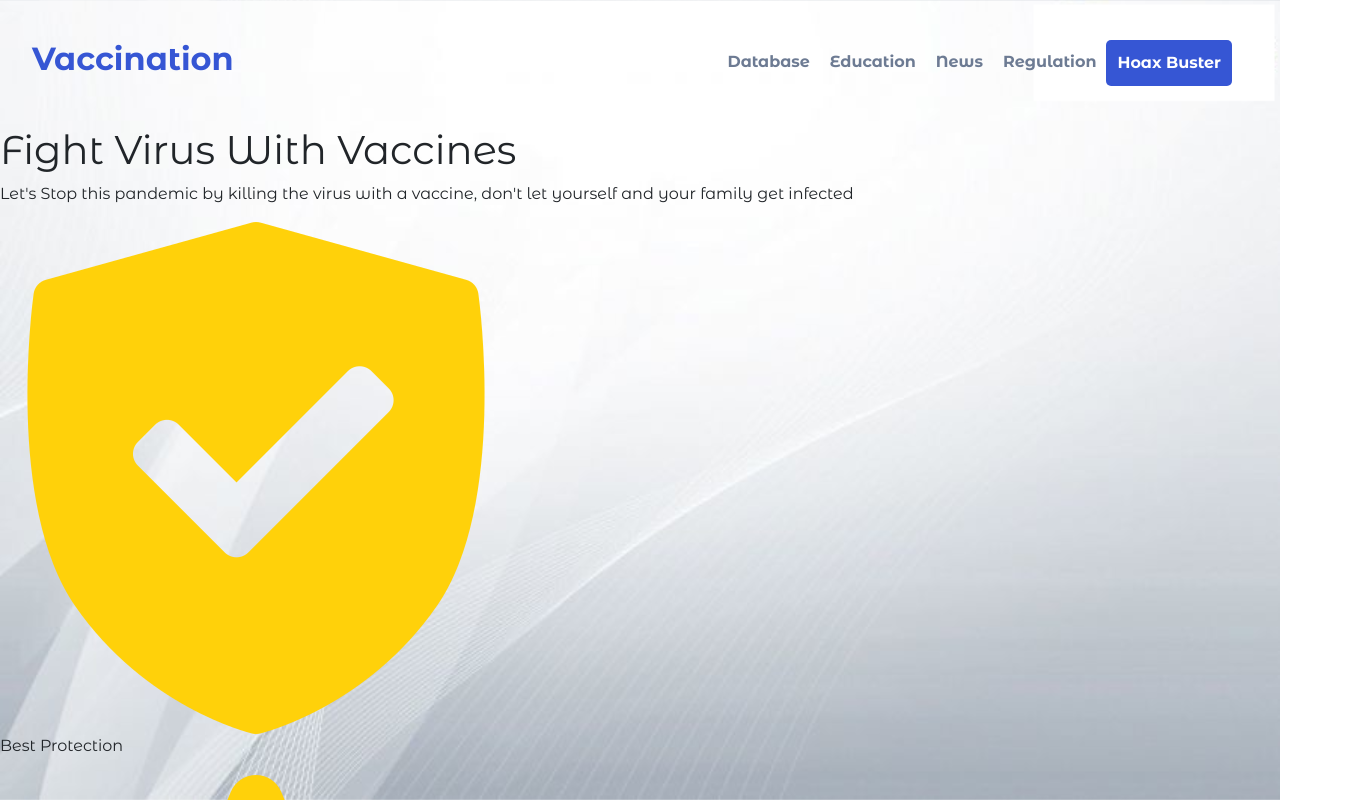
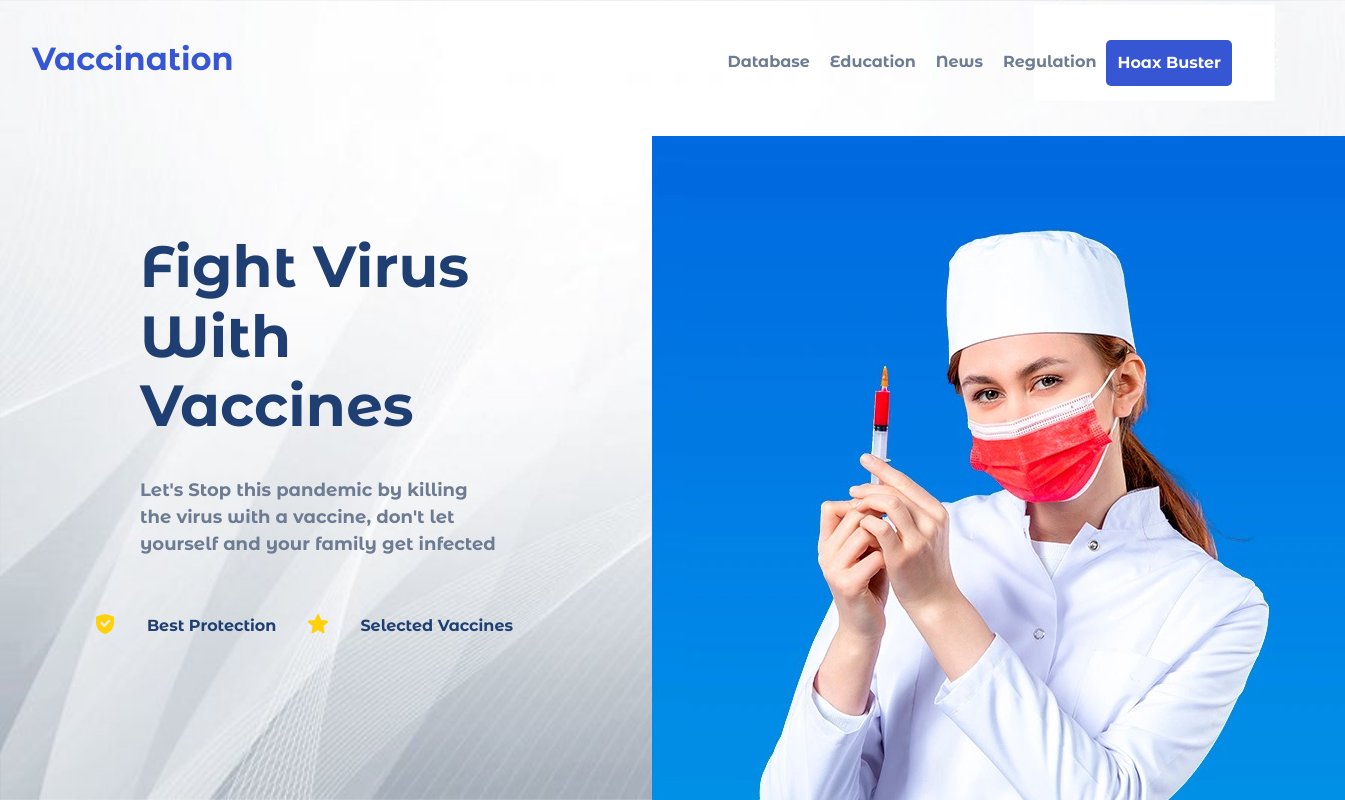
Before and after one commit to MikeDev206/VaccineSite, a plain HTML site: page index.html in a window 1280 px wide. Shown: the top 800 px of the page, 1345 px wide, since content can reach past the window. Drawn offline with nearby package versions, Linux system fonts and the light colour scheme.

Commit message:
main section done, missing scheduler

```diff
--- a/css/main.css
+++ b/css/main.css
@@ -61,3 +61,58 @@ header {
 .navbar ul li:last-child a {
 	color: #fff;
 }
+
+/* main section */
+
+.hero-section {
+	width: 100%;
+}
+
+.hero-container {
+	max-width: 1600px;
+	margin: 10px auto;
+	display: flex;
+	justify-content: space-between;
+}
+
+.section-text {
+	display: flex;
+	flex-direction: column;
+	align-items: center;
+	margin: 0 auto;
+	width: 40%;
+}
+
+.section-text .text {
+	padding: 4em 4em 3.5em 4em;
+	margin: 2em auto 0 auto;
+}
+
+.text h1 {
+	font-size: 58px;
+	color: #1f3e72;
+	font-weight: 900;
+}
+
+.text p {
+	margin: 2em auto 0 auto;
+	color: #6d7b93;
+	font-size: 18px;
+	font-weight: 700;
+}
+
+.emojis {
+	display: flex;
+	justify-content: space-between;
+}
+
+.emojis p {
+	margin: 0 2em;
+	color: #1f3e72;
+	font-weight: 900;
+}
+
+.emojis img {
+	height: 20px;
+	width: 20px;
+}
--- a/index.html
+++ b/index.html
@@ -48,9 +48,11 @@
 		<!-- Hero Content -->
 
 		<main class="hero-section">
-			<section class="section-text">
+			<div class="row hero-container">
+				<section class="col-sm-12 col-md-6 section-text">
 					<div class="text">
-					<h1>Fight Virus With Vaccines</h1>
+						<h1>Fight Virus
+							With Vaccines</h1>
 						<p>Let's Stop this pandemic by killing the virus with a vaccine, don't let yourself and your family get
 							infected</p>
 					</div>
@@ -61,7 +63,7 @@
 						<p>Selected Vaccines</p>
 					</div>
 				</section>
-			<section class="enfermera-image">
+				<section class="col-sm-12 col-md-6 enfermera-image">
 					<img src="/assets/img/enfermera.png" alt="enfermera-img">
 				</section>
 				<div class="scheduler">
@@ -119,6 +121,7 @@
 						<option value="mod">Moderna</option>
 					</select>
 					<input type="submit">
+				</div>
 			</div>
 		</main>
 
```
Lines whose indentation alone changed are shown as unchanged.
